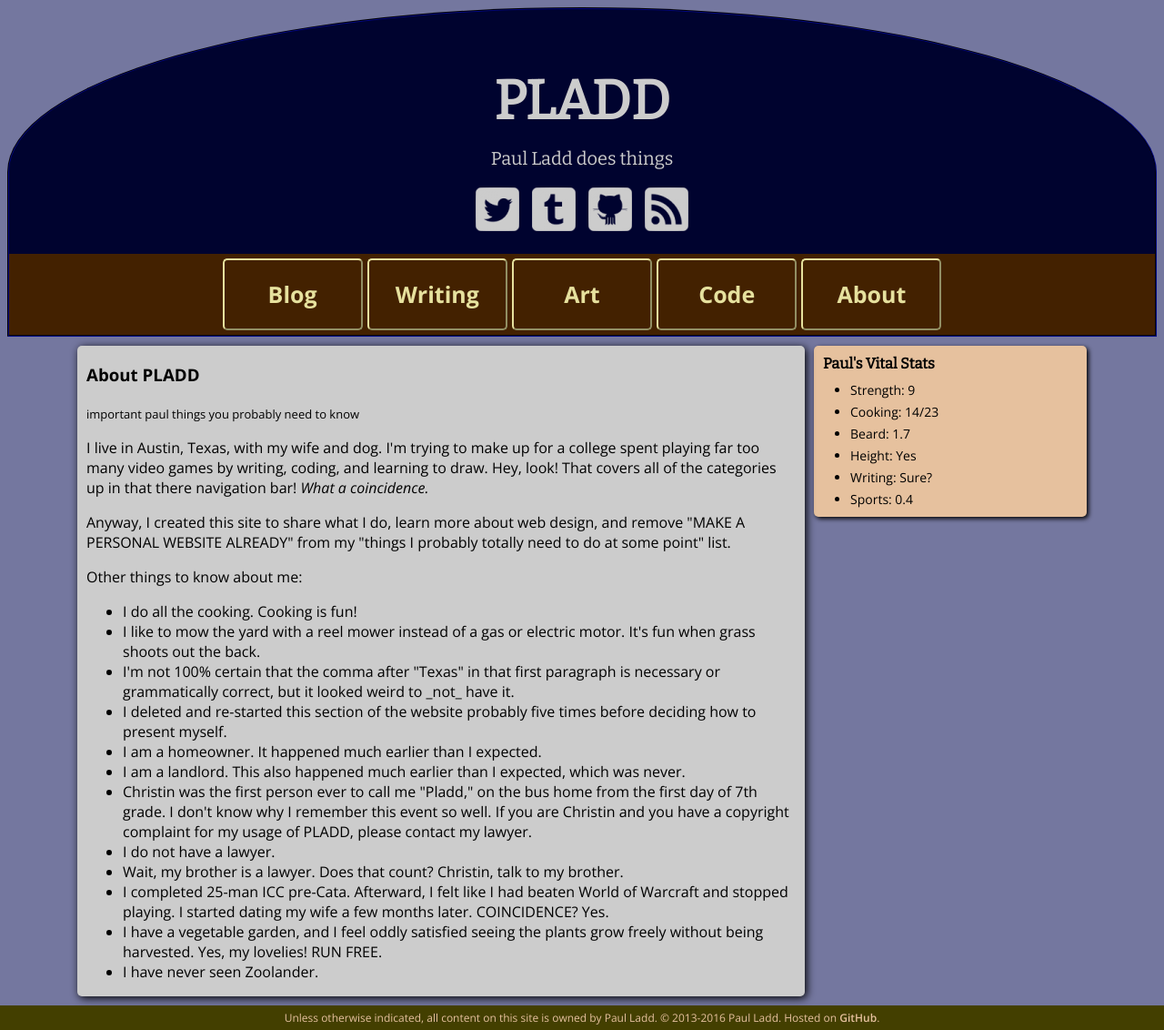
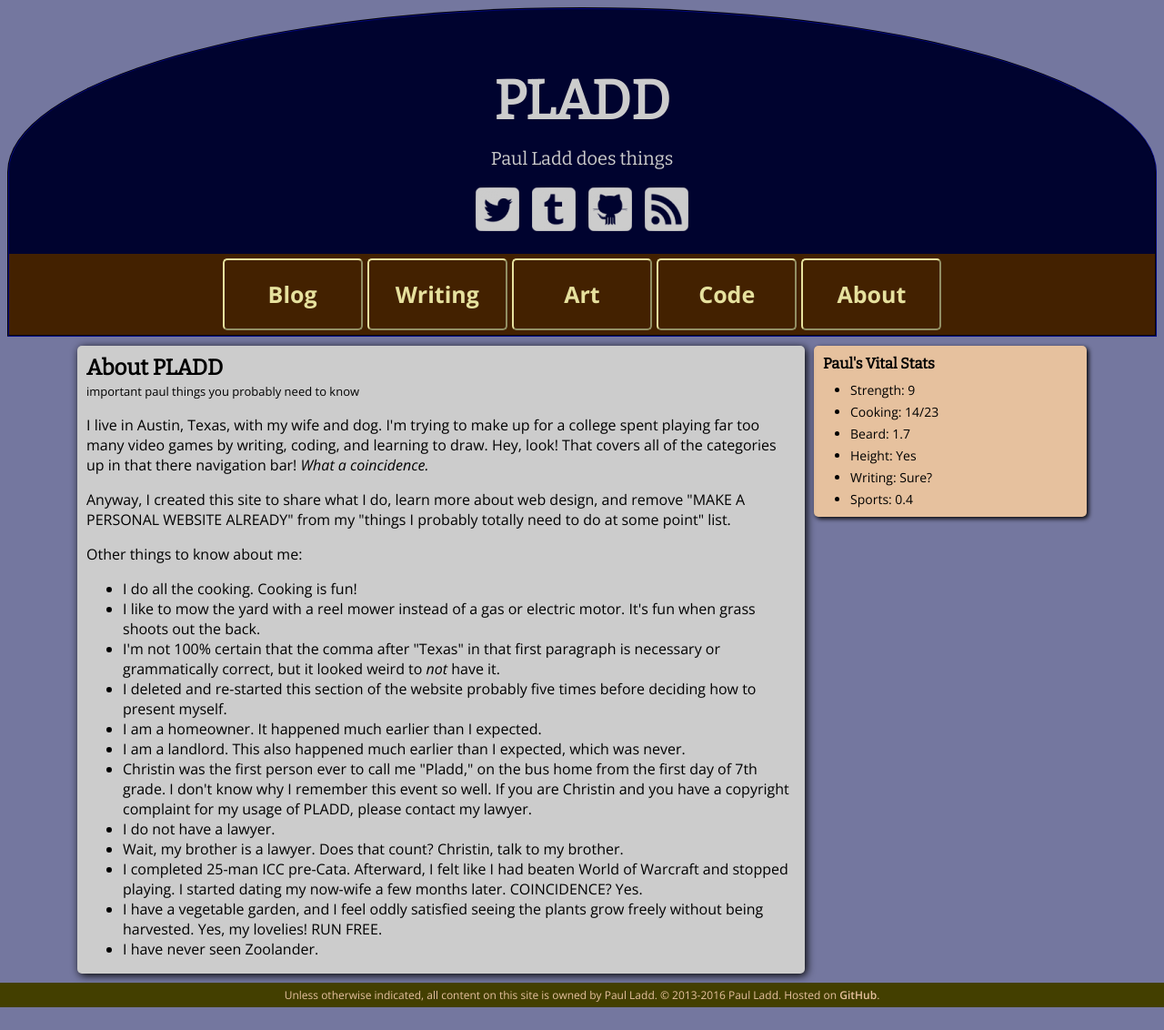
Before and after one commit to itspladd/personal-website-old, a Jekyll site: the page built from about/index.html, in a window 1280 px wide. Shown: the whole page at 91% size. Built offline with Jekyll 4.4.1, drawn with Linux system fonts in a browser that asks for light colours; after the commit the page ends 1107 px from its top, so only the background shows below that.

Commit message:
Minor edits to about page
Changed header, added correct formatting

```diff
--- a/about/index.html
+++ b/about/index.html
@@ -14,7 +14,7 @@
 </aside>
 <section>
     <article>
-        <h1>About PLADD</h1>
+        <h2>About PLADD</h2>
         <span class="date-author">important paul things you probably need to know</span>
         <p>I live in Austin, Texas, with my wife and dog. I'm trying to make up for a college spent playing  far too many video games by writing, coding, and learning to draw. Hey, look! That covers all of the categories up in that there navigation bar! <em>What a coincidence.</em></p>
 
@@ -24,14 +24,14 @@
         <ul>
             <li>I do all the cooking. Cooking is fun!</li>
             <li>I like to mow the yard with a reel mower instead of a gas or electric motor. It's fun when grass shoots out the back.</li>
-            <li>I'm not 100% certain that the comma after "Texas" in that first paragraph is necessary or grammatically correct, but it looked weird to _not_ have it.</li>
+            <li>I'm not 100% certain that the comma after "Texas" in that first paragraph is necessary or grammatically correct, but it looked weird to <em>not</em> have it.</li>
             <li>I deleted and re-started this section of the website probably five times before deciding how to present myself.</li>
             <li>I am a homeowner. It happened much earlier than I expected.</li>
             <li>I am a landlord. This also happened much earlier than I expected, which was never.</li>
             <li>Christin was the first person ever to call me "Pladd," on the bus home from the first day of 7th grade. I don't know why I remember this event so well. If you are Christin and you have a copyright complaint for my usage of PLADD, please contact my lawyer.</li>
             <li>I do not have a lawyer.</li>
             <li>Wait, my brother is a lawyer. Does that count? Christin, talk to my brother.</li>
-            <li>I completed 25-man ICC pre-Cata. Afterward, I felt like I had beaten World of Warcraft and stopped playing. I started dating my wife a few months later. COINCIDENCE? Yes.</li>
+            <li>I completed 25-man ICC pre-Cata. Afterward, I felt like I had beaten World of Warcraft and stopped playing. I started dating my now-wife a few months later. COINCIDENCE? Yes.</li>
             <li>I have a vegetable garden, and I feel oddly satisfied seeing the plants grow freely without being harvested. Yes, my lovelies! RUN FREE.</li>
             <li>I have never seen Zoolander.</li>
         </ul>
```
